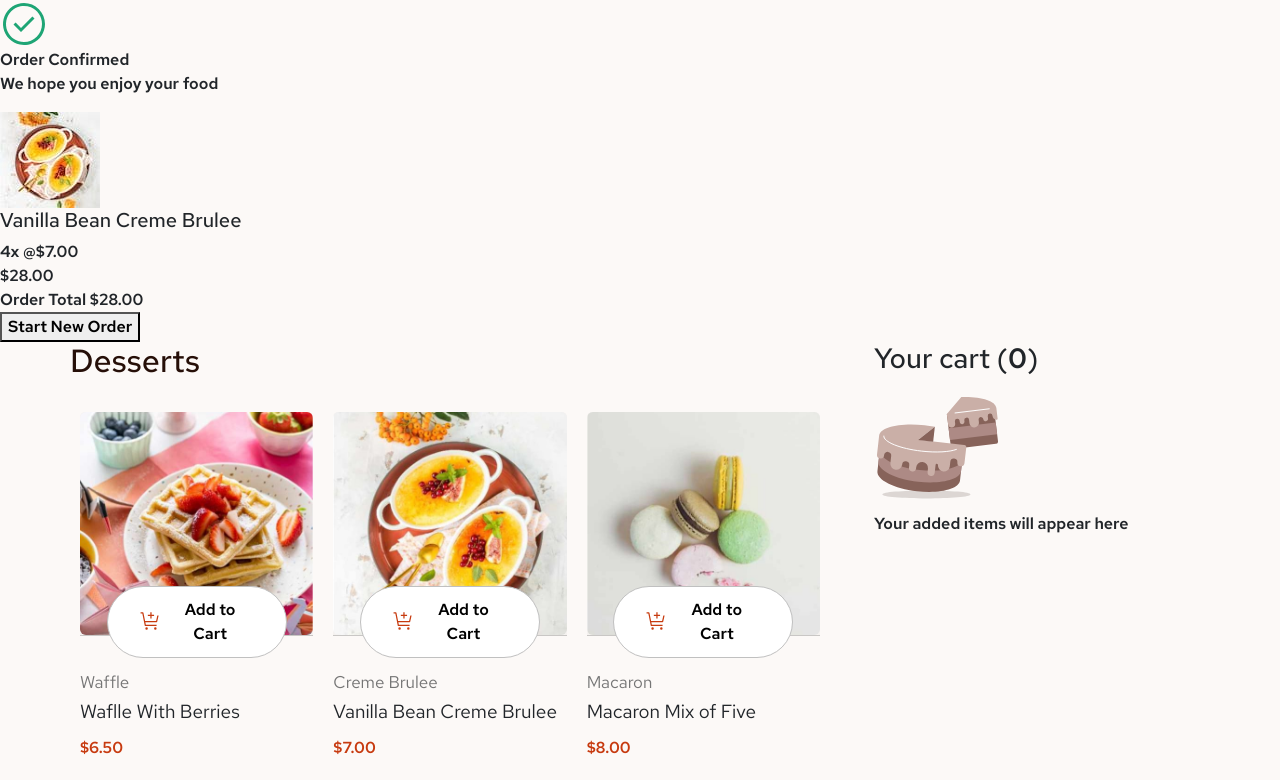
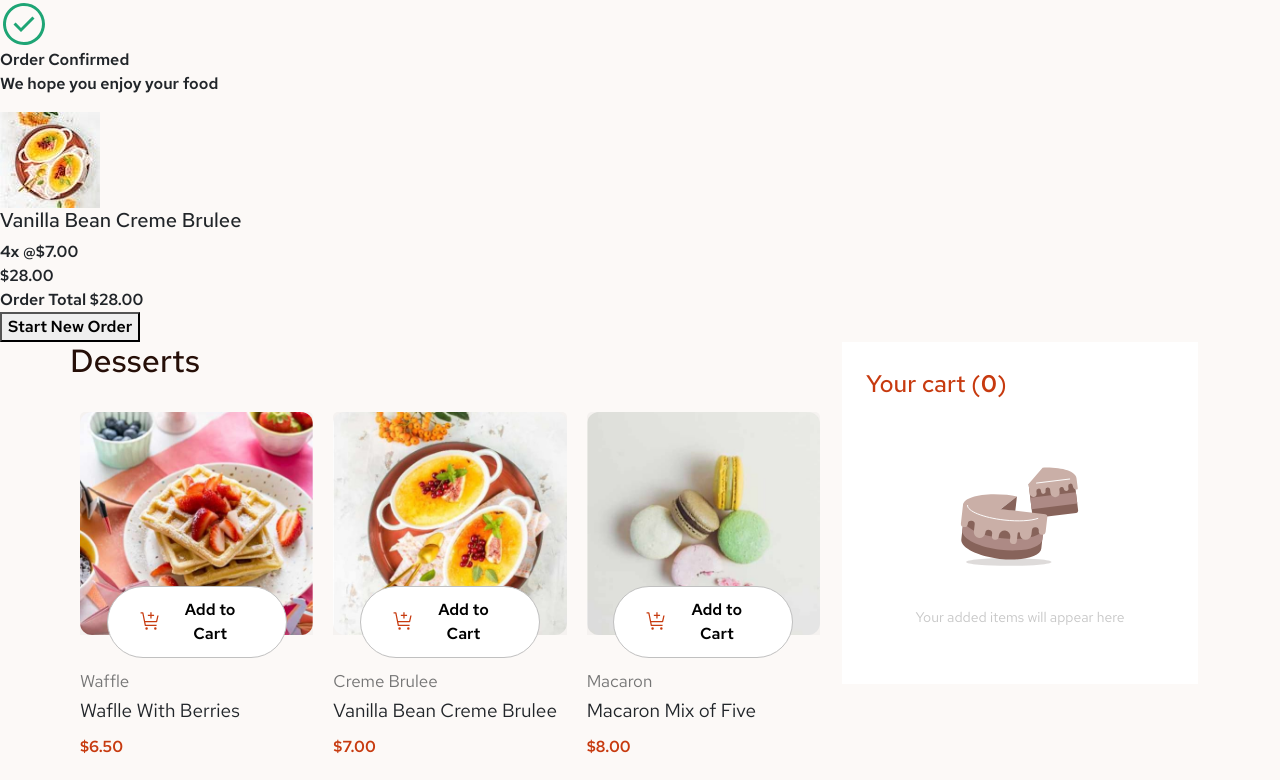
Before and after one commit to Mo1382/product-list-with-cart-main, a website: page src/index.html in a window 1280 px wide. Shown: the top 780 px of the page. Drawn offline with nearby package versions, Linux system fonts and the light colour scheme.

Commit message:
cart section when it is empty implemented

```diff
--- a/src/assets/sass/_card-section.scss
+++ b/src/assets/sass/_card-section.scss
@@ -14,8 +14,9 @@
         padding: 0;
         position: relative;
         margin-bottom: 36px;
+        border: 0;
         img {
-          border-radius: 6px;
+          border-radius: 12px;
         }
         .add-to-card-btn {
           position: absolute;
--- a/src/assets/sass/_cart-section.scss
+++ b/src/assets/sass/_cart-section.scss
@@ -1,3 +1,29 @@
-.cart-section-container {
-  padding-left: 32px;
+@media screen and (min-width: 768px) {
+  .margin-right {
+    padding-left: 32px;
+  }
 }
+.main-right {
+  border-radius: 16px;
+  .cart-section-container {
+    background-color: #fff;
+    padding: 28px 24px 40px;
+    > h3 {
+      font-size: 24px;
+      color: $Primary;
+    }
+    .empty-cart {
+      text-align: center;
+      > svg {
+        width: 124px;
+        height: auto;
+        margin: 48px 0 28px;
+      }
+      .empty-cart-message {
+        font-size: 14px;
+        color: #c7c7c7;
+        font-weight: 400;
+      }
+    }
+  }
+}
```
Also changed, not shown: src/assets/sass/style.css, 1 other file.
